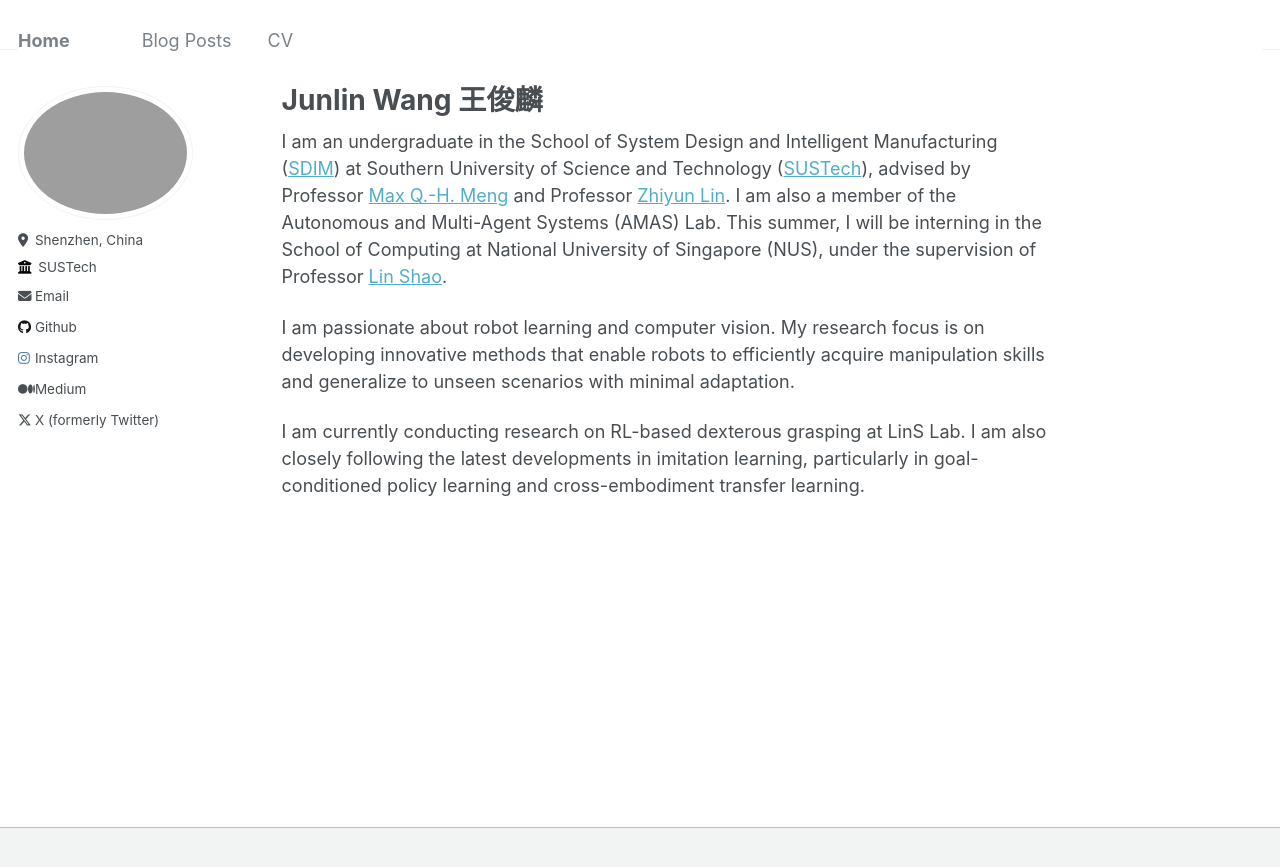
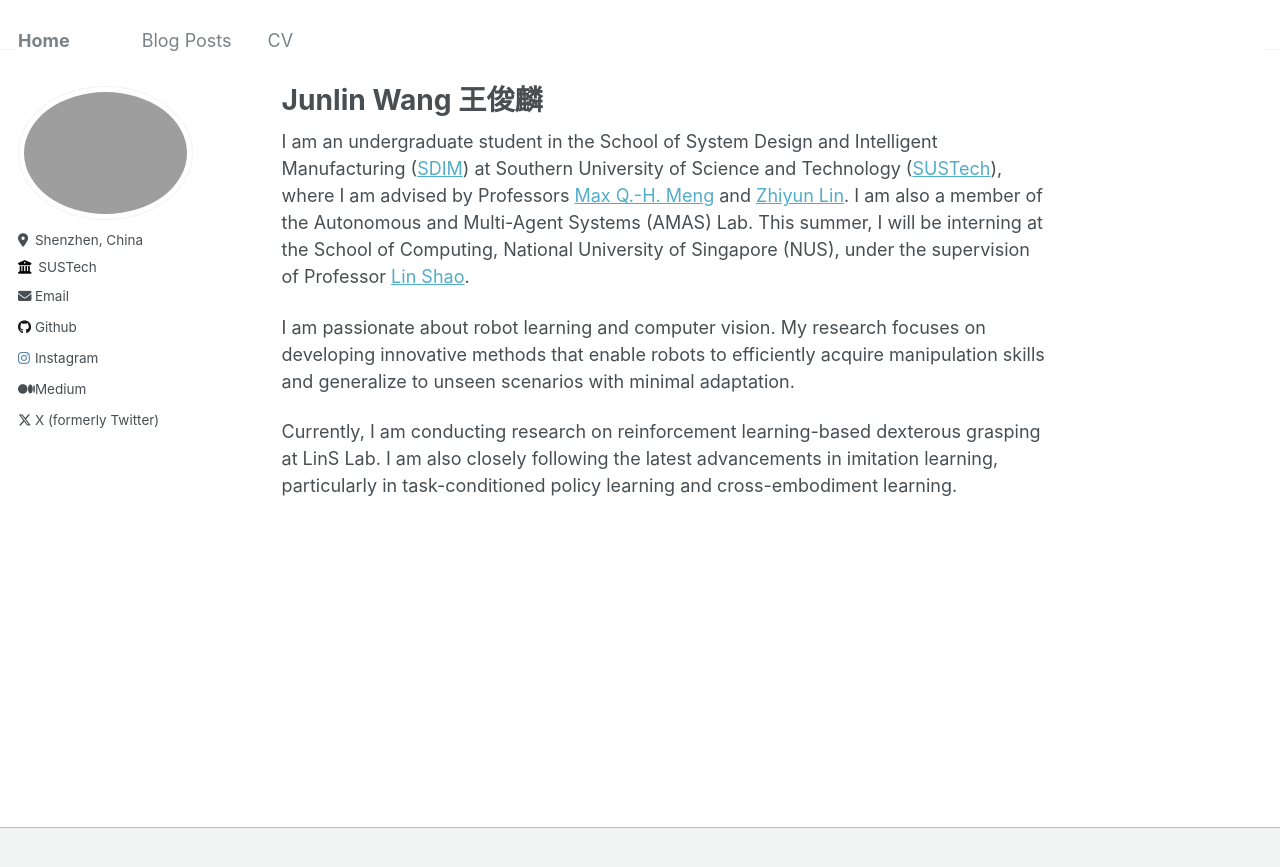
Before and after one commit to HenryWJL/HenryWJL.github.io, a Jekyll site: the page built from _pages/about.md, in a window 1280 px wide. Shown: the top 867 px of the page. Built offline with Jekyll 4.4.1, drawn with Linux system fonts in a browser that asks for light colours.

Commit message:
Update about.md

```diff
--- a/_pages/about.md
+++ b/_pages/about.md
@@ -7,8 +7,8 @@ redirect_from:
   - /about.html
 ---
 
-I am an undergraduate in the School of System Design and Intelligent Manufacturing ([SDIM](https://www.sustech.edu.cn/en/colleges/school-of-system-design-and-intelligent-manufacturing.html)) at Southern University of Science and Technology ([SUSTech](https://www.sustech.edu.cn/en/)), advised by Professor [Max Q.-H. Meng](https://scholar.google.ca/citations?user=DxDCU7AAAAAJ&hl=en) and Professor [Zhiyun Lin](https://scholar.google.com/citations?user=ic9y2dIAAAAJ&hl=en). I am also a member of the Autonomous and Multi-Agent Systems (AMAS) Lab. This summer, I will be interning in the School of Computing at National University of Singapore (NUS), under the supervision of Professor [Lin Shao](https://scholar.google.com/citations?user=UU76Pg4AAAAJ&hl=en).
+I am an undergraduate student in the School of System Design and Intelligent Manufacturing ([SDIM](https://www.sustech.edu.cn/en/colleges/school-of-system-design-and-intelligent-manufacturing.html)) at Southern University of Science and Technology ([SUSTech](https://www.sustech.edu.cn/en/)), where I am advised by Professors [Max Q.-H. Meng](https://scholar.google.ca/citations?user=DxDCU7AAAAAJ&hl=en) and [Zhiyun Lin](https://scholar.google.com/citations?user=ic9y2dIAAAAJ&hl=en). I am also a member of the Autonomous and Multi-Agent Systems (AMAS) Lab. This summer, I will be interning at the School of Computing, National University of Singapore (NUS), under the supervision of Professor [Lin Shao](https://scholar.google.com/citations?user=UU76Pg4AAAAJ&hl=en).
 
-I am passionate about robot learning and computer vision. My research focus is on developing innovative methods that enable robots to efficiently acquire manipulation skills and generalize to unseen scenarios with minimal adaptation.
+I am passionate about robot learning and computer vision. My research focuses on developing innovative methods that enable robots to efficiently acquire manipulation skills and generalize to unseen scenarios with minimal adaptation.
 
-I am currently conducting research on RL-based dexterous grasping at LinS Lab. I am also closely following the latest developments in imitation learning, particularly in goal-conditioned policy learning and cross-embodiment transfer learning.
+Currently, I am conducting research on reinforcement learning-based dexterous grasping at LinS Lab. I am also closely following the latest advancements in imitation learning, particularly in task-conditioned policy learning and cross-embodiment learning.
```
